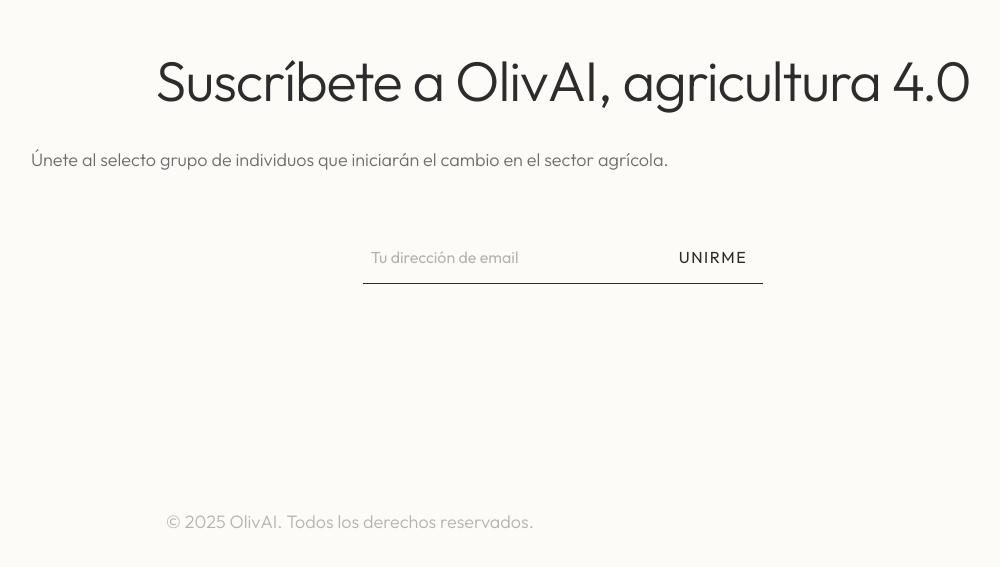
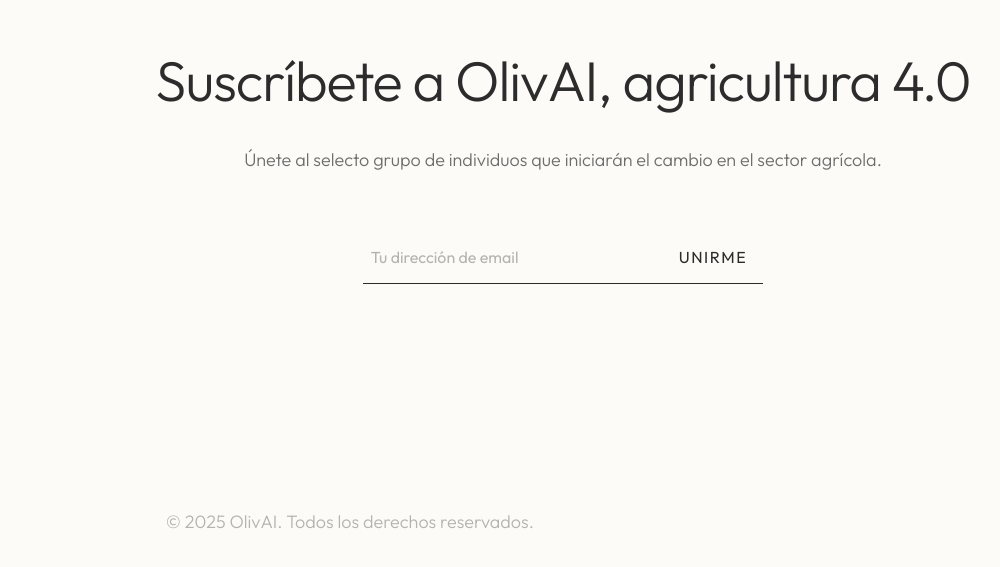
Before and after one commit to tzabbakeh/olivai-project, a plain HTML site: page index.html in a window 1280 px wide. Shown: the part 2152-2719 px from the top of the page, without its empty margins (77-1077 px from the left). Drawn offline with Linux system fonts and the light colour scheme.

```diff
--- a/index.html
+++ b/index.html
@@ -68,7 +68,7 @@
         <section id="contact" class="cta-section">
             <div class="container fade-in-up">
                 <h2>Suscríbete a OlivAI, agricultura 4.0</h2>
-                <p style="text-align: center;">Únete al selecto grupo de individuos que iniciarán el cambio en el sector agrícola.</p>
+                <p style="text-align: center; margin: 0 auto;">Únete al selecto grupo de individuos que iniciarán el cambio en el sector agrícola.</p>
                 <form class="email-form">
                     <input
                         type="email"
```
